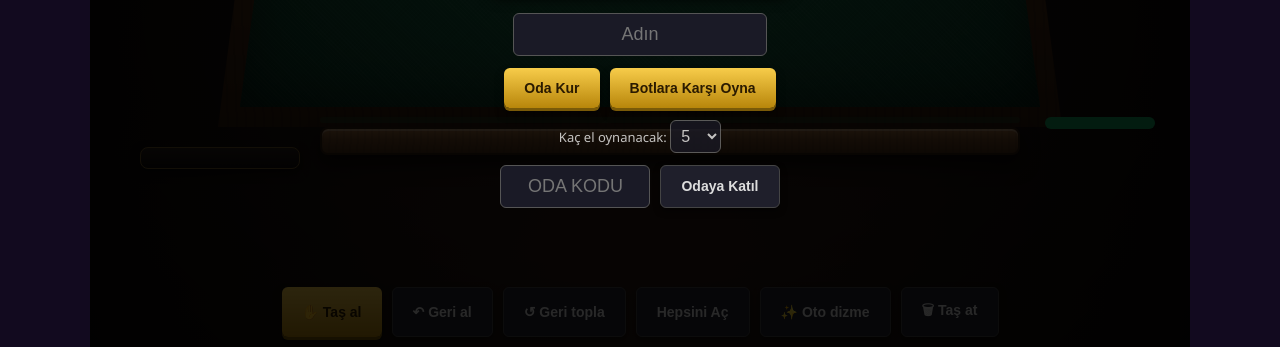
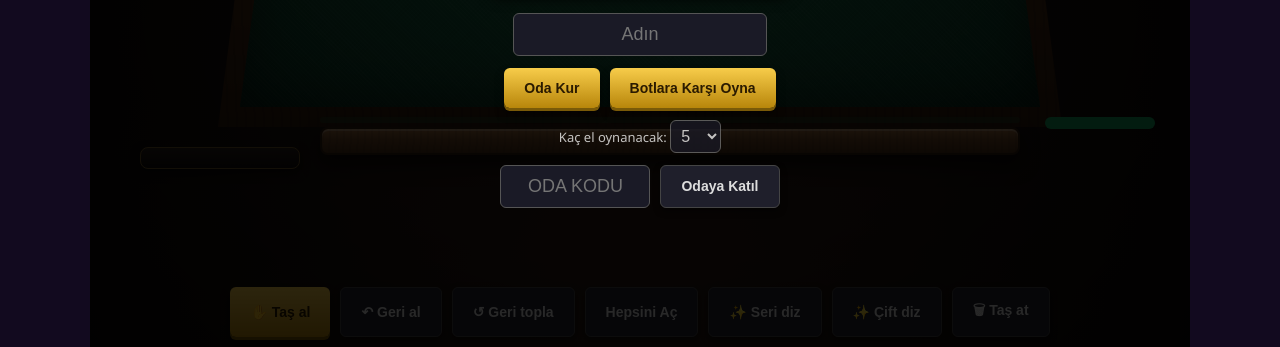
Before and after one commit to xKenreys/okey101-oyun, a plain HTML site: page index.html in a window 1280 px wide. Shown: the part 453-800 px from the top of the page. Drawn offline with Linux system fonts and the light colour scheme.

Commit message:
Seri diz / Cift diz

```diff
--- a/index.html
+++ b/index.html
@@ -142,7 +142,7 @@ button:disabled{opacity:.35;cursor:not-allowed}
     <button id="bUndo" onclick="act('undo')">↶ Geri al</button>
     <button id="bUndoAll" onclick="act('undoAll')">↺ Geri topla</button><button id="bPut" onclick="act('putBack')" style="display:none">↩ Taşı geri koy</button>
     <button id="bLay" onclick="layAll()">Hepsini Aç</button>
-    <button id="bSort" onclick="autoSort()">✨ Oto dizme</button>
+    <button id="bSort" onclick="autoSort('seri')">✨ Seri diz</button><button id="bSortP" onclick="autoSort('cift')">✨ Çift diz</button>
     <button id="bDiscard" onclick="discardSel()">🗑 Taş at</button>
   </div>
   <div id="over" class="overlay hidden"></div>
@@ -561,9 +561,19 @@ function dropMeld(me){
   act('add',{id:t.id,meld:me.id})}
 function layAll(){act('lay',{groups:segments().map(s=>s.map(t=>t.id))})}
 
-function autoSort(){
-  const h=rackTiles(),sol=solve(h,'win'),gs=groupsFrom(h,sol.path);
-  const used=new Set();gs.forEach(g=>g.cells.forEach(c=>used.add(c.t.id)));
+function autoSort(mode){
+  const h=rackTiles();let gs,used=new Set();
+  if(mode==='cift'){
+    const wl=h.filter(isWild),rs=h.filter(t=>!isWild(t)).sort((a,b)=>a.c-b.c||a.n-b.n);
+    gs=[];const lone=[];
+    for(let i=0;i<rs.length;i++){const j=rs.findIndex((x,k)=>k>i&&x&&x.c===rs[i].c&&x.n===rs[i].n&&!x.u);
+      if(rs[i].u)continue;
+      if(j>0){rs[j].u=1;rs[i].u=1;gs.push({cells:[{t:rs[i]},{t:rs[j]}]})}else lone.push(rs[i])}
+    rs.forEach(t=>delete t.u);
+    while(wl.length&&lone.length)gs.push({cells:[{t:lone.shift()},{t:wl.shift()}]});
+    if(wl.length>=2)gs.push({cells:[{t:wl.shift()},{t:wl.shift()}]});
+    gs.forEach(g=>g.cells.forEach(c=>used.add(c.t.id)));
+  }else{const sol=solve(h,'win');gs=groupsFrom(h,sol.path);gs.forEach(g=>g.cells.forEach(c=>used.add(c.t.id)))}
   const left=h.filter(t=>!used.has(t.id)).sort((a,b)=>a.c-b.c||a.n-b.n);
   const nr=Array(SLOTS).fill(null);let row=0,col=0;
   const put=t=>{if(col>14){row++;col=0}if(row>1)return false;nr[row*15+col++]=t;return true};
```
